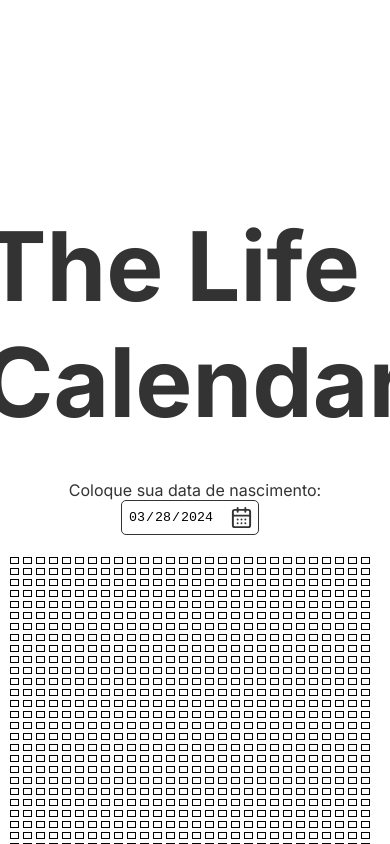
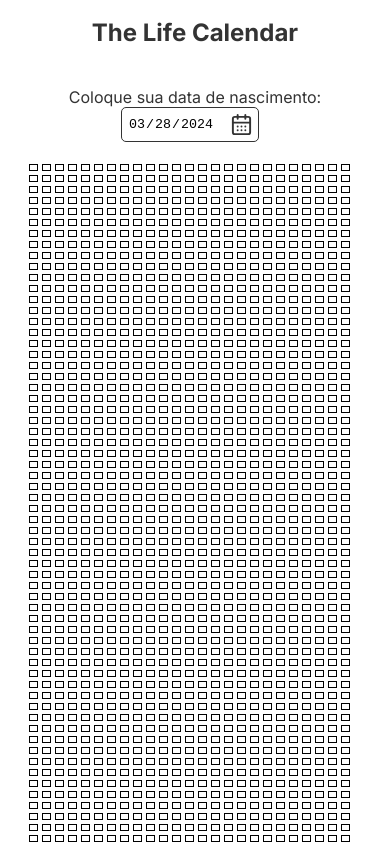
Before and after one commit to flaitt/life-calendar, a Next.js app: page / in a window 390 px wide. Shown: the top 844 px of the page. Built offline with nearby package versions, Linux system fonts and the light colour scheme.

Commit message:
add: responsive for mobile

```diff
--- a/src/components/MainComponent/index.tsx
+++ b/src/components/MainComponent/index.tsx
@@ -13,7 +13,7 @@ import {
 import { useEffect, useState } from "react";
 import "react-calendar/dist/Calendar.css";
 import { LuCalendarDays } from "react-icons/lu";
-import { number } from "prop-types";
+import { CgCloseO } from "react-icons/cg";
 
 const inter = Inter({ subsets: ["latin"] });
 
@@ -73,10 +73,17 @@ export default function MainComponent() {
           />
           <CalendarComponent>
             {showCalendar && (
-              <Calendar
-                onChange={(event) => handleChangeDate(event)}
-                value={date}
-              />
+              <div>
+                <CgCloseO
+                  onClick={() => setShowCalendar(!showCalendar)}
+                  size={23}
+                  style={{ float: "right", marginTop: "5px", marginRight: "5px"}}
+                />
+                <Calendar
+                  onChange={(event) => handleChangeDate(event)}
+                  value={date}
+                />
+              </div>
             )}
           </CalendarComponent>
         </BirthDayInputWrapper>
--- a/src/components/MainComponent/styles.ts
+++ b/src/components/MainComponent/styles.ts
@@ -15,6 +15,9 @@ export const Content = styled.div`
   display: flex;
   flex-wrap: wrap;
   max-width: 1200px;
+  @media screen and (max-width: 1200px) {
+    width: 90%;
+  }
   /* justify-content: center; */
   /* height: 200px; */
   /* background-color: #6789; */
@@ -34,6 +37,10 @@ export const Title = styled.div`
   margin-bottom: 20px;
   font-weight: bold;
   color: #333;
+  @media screen and (max-width: 1200px) {
+   font-size: 24px;
+   margin-top: 10px;
+  }
 `;
 
 export const BirthDayWrapper = styled.div`
@@ -72,4 +79,8 @@ export const CalendarComponent = styled.div`
   position: absolute;
   margin-left: 105px;
   margin-top: 23px;
+  @media screen and (max-width: 1200px) {
+    margin-left: -105px;
+  /* margin-top: 33px; */
+  }
 `;
```
